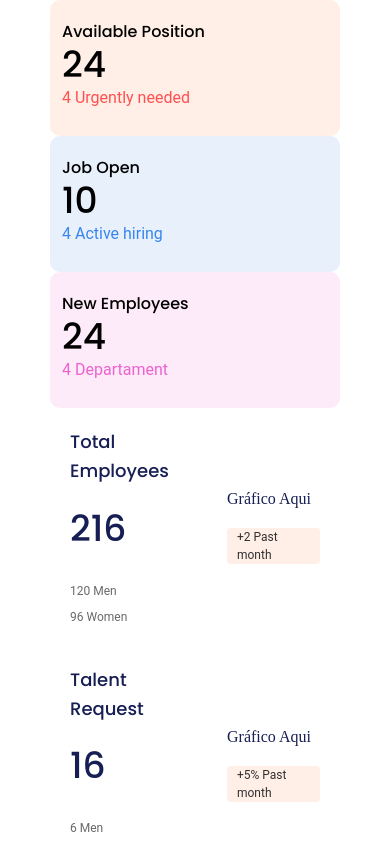
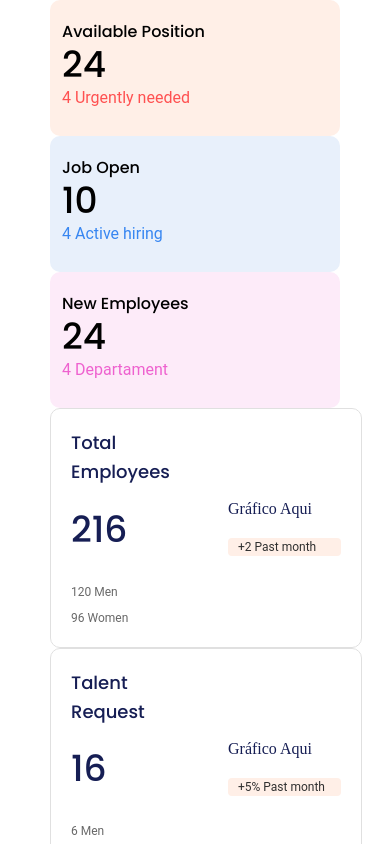
Before and after one commit to samuelleitee/We-HR, a React (Vite) app: page /dashboard in a window 390 px wide. Built offline with nearby package versions, Linux system fonts and the light colour scheme.

Commit message:
style: add responsiveness to cards
Co-authored-by: PauloBezz <paulo.bezerra2057@gmail.com>

```diff
--- a/src/components/RecentlyActivity/styles.module.css
+++ b/src/components/RecentlyActivity/styles.module.css
@@ -1,18 +1,19 @@
 .container {
-    display: flex;
-    flex-direction: column;
-
     background: var(--tertiary-color);
     color: #FFF;
+    min-width: 427px;
+    width: 100%;
+    border-radius: 10px;
 }
 
 .container header {
     background: #1B204A;
     padding: 0.625rem 0.625rem 0.625rem 1.5rem;
+    border-radius: 10px;
 }
 
 .container main {
-    padding: 0.625rem 0.625rem 0.625rem 1.5rem;
+    padding: 1.625rem 1.5rem;
 }
 
 .container main .text {
--- a/src/components/cards/InfoCard/style.module.css
+++ b/src/components/cards/InfoCard/style.module.css
@@ -4,8 +4,11 @@
     gap: 2.5rem;
     align-content: center;
     justify-content: center;
-    width: fit-content;
 
+    width: 100%;
+    min-width: 312px;
+    border: 1px solid #E0E0E0;
+    border-radius: 10px;
     color: var(--tertiary-color);
     padding: 1.25rem;
 }
--- a/src/components/cards/ResourceCards/styles.module.css
+++ b/src/components/cards/ResourceCards/styles.module.css
@@ -5,6 +5,8 @@
 
     height: 136px;
     padding: 1.25rem 0.75rem 0.75rem 0.75rem;
+    width: 100%;
+    min-width: 204px;
 }
 
 .container h3 {
```
